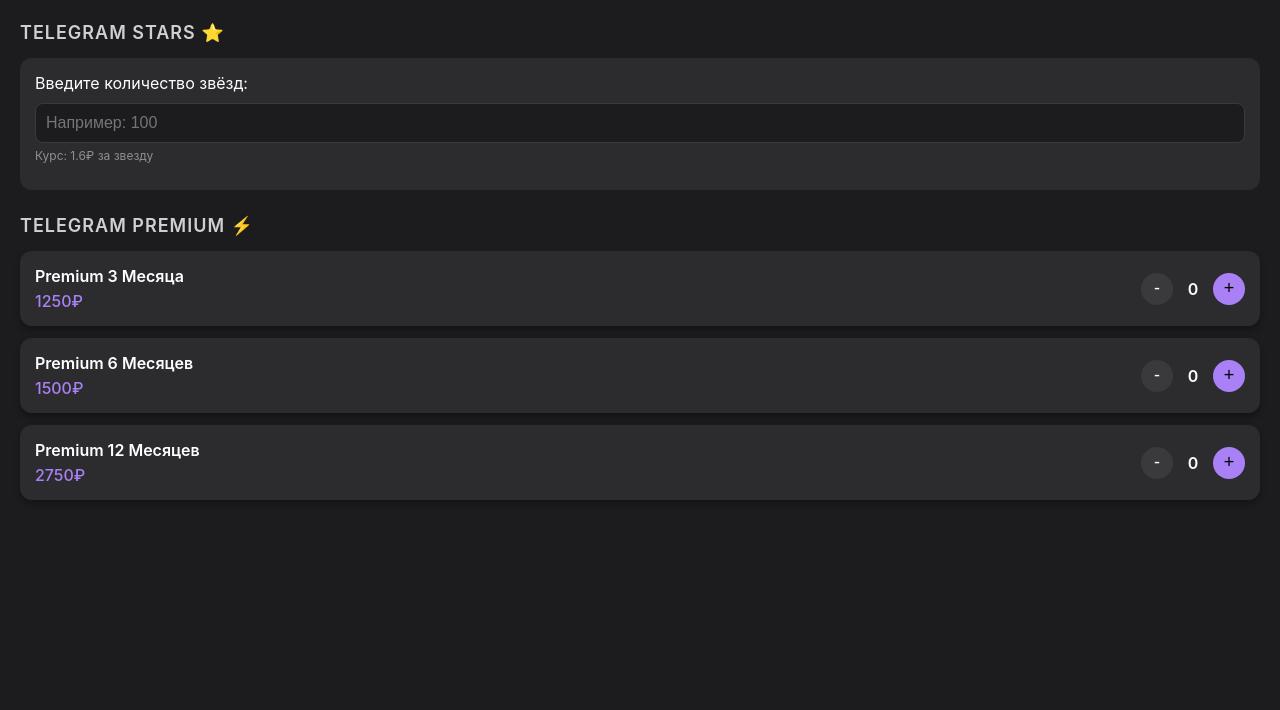
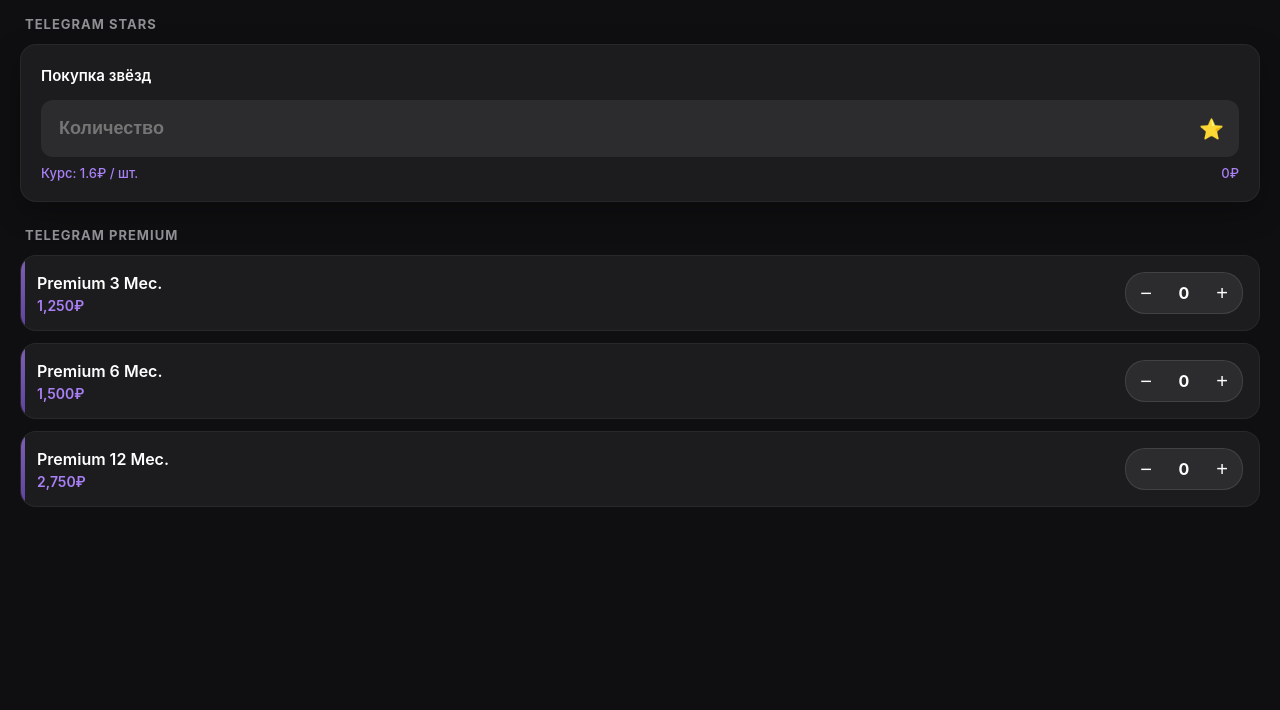
Before and after one commit to Nikolay1123770/MertvShop, a plain HTML site: page index.html in a window 1280 px wide. Shown: the part 90-800 px from the top of the page. Drawn offline with Linux system fonts and the light colour scheme; a script that the page names is missing.

Commit message:
Update index.html

```diff
--- a/index.html
+++ b/index.html
@@ -2,180 +2,324 @@
 <html lang="ru">
 <head>
     <meta charset="UTF-8">
-    <meta name="viewport" content="width=device-width, initial-scale=1.0">
-    <title>MEPTB STORE</title>
+    <meta name="viewport" content="width=device-width, initial-scale=1.0, maximum-scale=1.0, user-scalable=no">
+    <title>MEPTB SHOP</title>
     <script src="https://telegram.org/js/telegram-web-app.js"></script>
     <style>
+        :root {
+            --bg-color: #0f0f11;
+            --card-bg: #1c1c1e;
+            --text-color: #ffffff;
+            --accent-color: #a980f5; /* Фиолетовый неон */
+            --accent-gradient: linear-gradient(135deg, #a980f5 0%, #7b51d8 100%);
+            --secondary-text: #8e8e93;
+            --border-radius: 16px;
+        }
+
         body {
-            background-color: #1c1c1e; /* Темный фон как в iOS */
-            color: #ffffff;
+            background-color: var(--bg-color);
+            color: var(--text-color);
             font-family: -apple-system, BlinkMacSystemFont, 'Segoe UI', Roboto, Helvetica, Arial, sans-serif;
             margin: 0;
             padding: 20px;
-            padding-bottom: 80px; /* Место для кнопки */
+            padding-bottom: 90px; /* Отступ для главной кнопки */
+            -webkit-tap-highlight-color: transparent;
         }
-        h1 { font-size: 24px; font-weight: 800; margin-bottom: 5px; }
-        p.subtitle { color: #8e8e93; margin-top: 0; font-size: 14px; margin-bottom: 20px; }
+
+        /* Заголовок с анимацией */
+        header {
+            text-align: center;
+            margin-bottom: 30px;
+            animation: fadeIn 0.8s ease;
+        }
+
+        h1 {
+            margin: 0;
+            font-size: 28px;
+            font-weight: 800;
+            background: var(--accent-gradient);
+            -webkit-background-clip: text;
+            -webkit-text-fill-color: transparent;
+            letter-spacing: -0.5px;
+        }
+
+        p.subtitle {
+            margin-top: 5px;
+            color: var(--secondary-text);
+            font-size: 14px;
+        }
 
         .section-title {
+            font-size: 13px;
+            font-weight: 700;
+            color: var(--secondary-text);
+            text-transform: uppercase;
+            letter-spacing: 1px;
+            margin-bottom: 12px;
+            margin-left: 5px;
+        }
+
+        /* Карточка Stars */
+        .stars-card {
+            background: var(--card-bg);
+            border-radius: var(--border-radius);
+            padding: 20px;
+            margin-bottom: 25px;
+            box-shadow: 0 10px 30px rgba(0,0,0,0.3);
+            border: 1px solid rgba(255,255,255,0.05);
+            transition: transform 0.2s;
+        }
+
+        .stars-input-wrapper {
+            position: relative;
+            margin-top: 15px;
+        }
+
+        .stars-input {
+            width: 100%;
+            background: #2c2c2e;
+            border: 2px solid transparent;
+            color: white;
+            padding: 16px;
+            padding-right: 50px;
+            border-radius: 12px;
             font-size: 18px;
             font-weight: 600;
-            margin-top: 25px;
-            margin-bottom: 15px;
-            color: #d0d0d0;
-            text-transform: uppercase;
-            letter-spacing: 1px;
+            box-sizing: border-box;
+            outline: none;
+            transition: all 0.3s;
+        }
+
+        .stars-input:focus {
+            border-color: var(--accent-color);
+            background: #3a3a3c;
+            box-shadow: 0 0 15px rgba(169, 128, 245, 0.2);
+        }
+
+        .star-icon {
+            position: absolute;
+            right: 15px;
+            top: 50%;
+            transform: translateY(-50%);
+            font-size: 20px;
+            pointer-events: none;
+        }
+
+        .price-tag {
+            font-size: 13px;
+            color: var(--accent-color);
+            margin-top: 8px;
+            font-weight: 500;
+            display: flex;
+            justify-content: space-between;
+        }
+
+        /* Карточки Premium */
+        .premium-grid {
+            display: grid;
+            gap: 12px;
         }
 
         .product-card {
-            background-color: #2c2c2e;
-            border-radius: 12px;
-            padding: 15px;
-            margin-bottom: 12px;
+            background: var(--card-bg);
+            border-radius: var(--border-radius);
+            padding: 16px;
             display: flex;
             justify-content: space-between;
             align-items: center;
-            box-shadow: 0 4px 6px rgba(0,0,0,0.3);
+            border: 1px solid rgba(255,255,255,0.05);
+            position: relative;
+            overflow: hidden;
         }
-        .product-info h3 { margin: 0; font-size: 16px; font-weight: 600; }
-        .product-info p { margin: 5px 0 0; color: #a980f5; font-weight: 500; } /* Фиолетовый ценник */
 
-        .counter { display: flex; align-items: center; gap: 10px; }
+        /* Эффект свечения для Premium */
+        .product-card::before {
+            content: '';
+            position: absolute;
+            top: 0; left: 0; width: 4px; height: 100%;
+            background: var(--accent-gradient);
+            opacity: 0.7;
+        }
+
+        .product-info h3 {
+            margin: 0;
+            font-size: 16px;
+            font-weight: 600;
+        }
+
+        .product-info p {
+            margin: 4px 0 0;
+            color: var(--accent-color);
+            font-weight: 600;
+            font-size: 14px;
+        }
+
+        .counter {
+            display: flex;
+            align-items: center;
+            gap: 12px;
+            background: #2c2c2e;
+            padding: 4px;
+            border-radius: 20px;
+            border: 1px solid rgba(255,255,255,0.1);
+        }
+
         .btn-circle {
             width: 32px; height: 32px;
             border-radius: 50%;
             border: none;
-            background-color: #3a3a3c;
+            background: transparent;
             color: white;
-            font-size: 18px;
+            font-size: 20px;
             cursor: pointer;
-            display: flex; align-items: center; justify-content: center;
+            display: flex;
+            align-items: center;
+            justify-content: center;
+            transition: background 0.2s;
         }
-        .btn-circle.add { background-color: #a980f5; color: black; } /* Фиолетовая кнопка */
-        .count-val { font-weight: 600; min-width: 20px; text-align: center; }
 
-        /* Специальное поле для ввода звезд */
-        .stars-input-container {
-            background-color: #2c2c2e;
-            padding: 15px;
-            border-radius: 12px;
+        .btn-circle:active {
+            background: rgba(255,255,255,0.1);
+            transform: scale(0.9);
         }
-        .stars-input {
-            width: 100%;
-            background: #1c1c1e;
-            border: 1px solid #3a3a3c;
-            color: white;
-            padding: 10px;
-            border-radius: 8px;
+
+        .count-val {
+            font-weight: 700;
+            min-width: 20px;
+            text-align: center;
             font-size: 16px;
-            box-sizing: border-box;
-            margin-top: 10px;
+        }
+
+        @keyframes fadeIn {
+            from { opacity: 0; transform: translateY(10px); }
+            to { opacity: 1; transform: translateY(0); }
         }
     </style>
 </head>
 <body>
 
+    <header>
         <h1>MEPTB STORE 💎</h1>
-    <p class="subtitle">Лучшие цифровые товары</p>
+        <p class="subtitle">Premium Digital Goods</p>
+    </header>
 
-    <!-- Раздел Звезды -->
-    <div class="section-title">Telegram Stars ⭐️</div>
-    <div class="stars-input-container">
-        <label>Введите количество звёзд:</label>
-        <input type="number" id="starsAmount" class="stars-input" placeholder="Например: 100" oninput="updateMainButton()">
-        <p style="font-size: 12px; color: #8e8e93; margin-top: 5px;">Курс: 1.6₽ за звезду</p>
+    <!-- СЕКЦИЯ STARS -->
+    <div class="section-title">Telegram Stars</div>
+    <div class="stars-card">
+        <label style="font-weight: 600; font-size: 15px;">Покупка звёзд</label>
+        <div class="stars-input-wrapper">
+            <input type="number" id="starsAmount" class="stars-input" placeholder="Количество" oninput="updateMainButton()">
+            <span class="star-icon">⭐️</span>
+        </div>
+        <div class="price-tag">
+            <span>Курс: 1.6₽ / шт.</span>
+            <span id="starsTotal">0₽</span>
+        </div>
     </div>
 
-    <!-- Раздел Премиум -->
-    <div class="section-title">Telegram Premium ⚡️</div>
+    <!-- СЕКЦИЯ PREMIUM -->
+    <div class="section-title">Telegram Premium</div>
+    <div class="premium-grid">
 
         <div class="product-card">
             <div class="product-info">
-            <h3>Premium 3 Месяца</h3>
-            <p>1250₽</p>
+                <h3>Premium 3 Мес.</h3>
+                <p>1,250₽</p>
             </div>
             <div class="counter">
-            <button class="btn-circle" onclick="changeCount('tg_premium_3', -1)">-</button>
+                <button class="btn-circle" onclick="changeCount('tg_premium_3', -1)">−</button>
                 <span id="count-tg_premium_3" class="count-val">0</span>
-            <button class="btn-circle add" onclick="changeCount('tg_premium_3', 1)">+</button>
+                <button class="btn-circle" onclick="changeCount('tg_premium_3', 1)">+</button>
             </div>
         </div>
 
         <div class="product-card">
             <div class="product-info">
-            <h3>Premium 6 Месяцев</h3>
-            <p>1500₽</p>
+                <h3>Premium 6 Мес.</h3>
+                <p>1,500₽</p>
             </div>
             <div class="counter">
-            <button class="btn-circle" onclick="changeCount('tg_premium_6', -1)">-</button>
+                <button class="btn-circle" onclick="changeCount('tg_premium_6', -1)">−</button>
                 <span id="count-tg_premium_6" class="count-val">0</span>
-            <button class="btn-circle add" onclick="changeCount('tg_premium_6', 1)">+</button>
+                <button class="btn-circle" onclick="changeCount('tg_premium_6', 1)">+</button>
             </div>
         </div>
 
         <div class="product-card">
             <div class="product-info">
-            <h3>Premium 12 Месяцев</h3>
-            <p>2750₽</p>
+                <h3>Premium 12 Мес.</h3>
+                <p>2,750₽</p>
             </div>
             <div class="counter">
-            <button class="btn-circle" onclick="changeCount('tg_premium_12', -1)">-</button>
+                <button class="btn-circle" onclick="changeCount('tg_premium_12', -1)">−</button>
                 <span id="count-tg_premium_12" class="count-val">0</span>
-            <button class="btn-circle add" onclick="changeCount('tg_premium_12', 1)">+</button>
+                <button class="btn-circle" onclick="changeCount('tg_premium_12', 1)">+</button>
             </div>
+        </div>
+
     </div>
 
     <script>
         const tg = window.Telegram.WebApp;
-        tg.expand(); // Раскрыть на весь экран
+        tg.expand();
+        tg.enableClosingConfirmation(); // Спрашивать перед закрытием
 
-        // Корзина
-        let cart = {
-            tg_premium_3: 0,
-            tg_premium_6: 0,
-            tg_premium_12: 0
-        };
+        // Данные
+        let cart = { tg_premium_3: 0, tg_premium_6: 0, tg_premium_12: 0 };
+        const PRICES = { tg_premium_3: 1250, tg_premium_6: 1500, tg_premium_12: 2750 };
+        const STARS_PRICE = 1.6;
 
-        const PRICES = {
-            tg_premium_3: 1250,
-            tg_premium_6: 1500,
-            tg_premium_12: 2750
-        };
+        // Логика счетчиков
+        function changeCount(id, delta) {
+            // Вибрация
+            tg.HapticFeedback.impactOccurred('light');
 
-        function changeCount(id, delta) {
             cart[id] += delta;
             if (cart[id] < 0) cart[id] = 0;
-            document.getElementById(`count-${id}`).innerText = cart[id];
+
+            // Анимация цифры
+            const el = document.getElementById(`count-${id}`);
+            el.innerText = cart[id];
+            el.style.transform = "scale(1.2)";
+            setTimeout(() => el.style.transform = "scale(1)", 150);
+
             updateMainButton();
         }
 
+        // Логика главной кнопки
         function updateMainButton() {
             let total = 0;
 
-            // Считаем Премиум
-            for (let key in cart) {
-                total += cart[key] * PRICES[key];
-            }
+            // Считаем премиум
+            for (let key in cart) total += cart[key] * PRICES[key];
 
-            // Считаем Звезды
-            let starsInput = document.getElementById('starsAmount').value;
-            let stars = parseInt(starsInput);
-            if (!isNaN(stars) && stars > 0) {
-                total += stars * 1.6;
-            }
+            // Считаем звезды
+            let starsInput = document.getElementById('starsAmount');
+            let starsVal = parseInt(starsInput.value) || 0;
+            if (starsVal < 0) starsVal = 0;
+
+            let starsCost = starsVal * STARS_PRICE;
+            document.getElementById('starsTotal').innerText = starsCost.toFixed(1) + "₽";
+
+            total += starsCost;
 
             if (total > 0) {
-                tg.MainButton.setText(`Оформить за ${total.toFixed(2)}₽`);
+                tg.MainButton.setText(`Оформить за ${total.toLocaleString('ru-RU')}₽`);
                 tg.MainButton.show();
-                tg.MainButton.color = "#a980f5"; // Фиолетовый
-                tg.MainButton.textColor = "#000000";
+                // Настраиваем цвет кнопки под стиль
+                tg.MainButton.setParams({
+                    color: '#a980f5',
+                    text_color: '#ffffff'
+                });
             } else {
                 tg.MainButton.hide();
             }
         }
 
-        // Отправка данных боту при нажатии главной кнопки
+        // Отправка данных боту
         Telegram.WebApp.onEvent('mainButtonClicked', function(){
+            tg.HapticFeedback.notificationOccurred('success');
+
             let starsVal = parseInt(document.getElementById('starsAmount').value) || 0;
 
             const data = {
```
Lines whose indentation alone changed are shown as unchanged.
